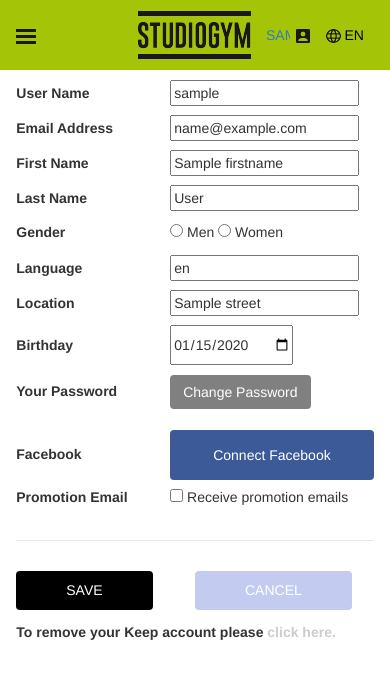
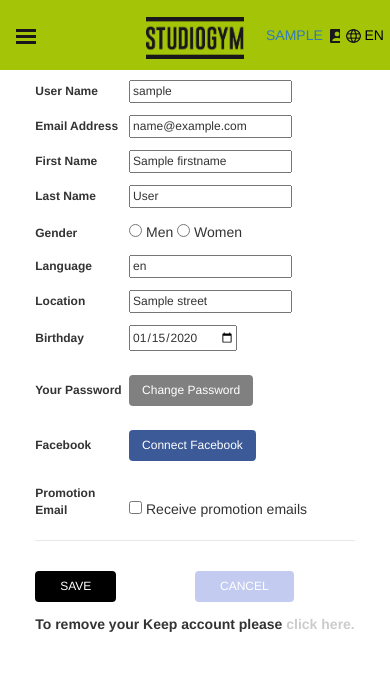
Before and after one commit to anbinh/gym, a CakePHP app: the page made by app/View/Users/edit_profile.ctp in a window 390 px wide. Shown: the top 679 px of the page. Run offline with PHP 8.4 and a stand-in for CakePHP, Linux system fonts and the light colour scheme; the template is opened without the code that fills it: most values are stand-ins (such as "Sample title", 1, 10 or a date in 2020); some libraries are stand-ins or nearby versions.

Commit message:
responsive

```diff
--- a/app/View/Layouts/default.ctp
+++ b/app/View/Layouts/default.ctp
@@ -64,20 +64,22 @@ $cakeVersion = __d('cake_dev', 'CakePHP %s', Configure::version())
                     <md-button class="header_button" hide-sm ng-click="exerciseClick()" style="font-size:16px;">{{exercises}}</md-button>
                 </div>
                 <div flex="33" layout="row" layout-align="center center">
-                    <md-button class="logo" ng-click="logoClick()"></md-button>
+                    <md-button class="logo" ng-click="logoClick()"> <img class="logo_img" src="/img/images/logo.png"></md-button>
                 </div>
-                <div flex="33" layout="row" layout-align="end center" style="padding-right:10px;">
+                <div flex="33" layout="row" layout-align="end center" class="login_logout">
                     <?php if(isset($auth_user)):?>
                         <md-button class="right_header_button"  ng-click="signInClick()" style="font-size:14px;">
                             <a href="/Users"><?php echo $auth_user['firstname'].' '.$auth_user['lastname'];?></a>
                         </md-button>
                     <?php endif;?>
                     <md-button class="right_header_button"  ng-click="signInClick()" style="font-size:14px;">
+                        <div>
                         <?php if(isset($auth_user)):?>
-                            <a href="/Users/logout"><img src="/img/images/picto.png"/> Sign out</a>
+                            <a href="/Users/logout"><img src="/img/images/picto.png"/> <p1>Sign out</p1></a>
                         <?php else:?>
-                            <a href="/Users/signup"><img src="/img/images/picto.png"/> Sign in</a>
+                            <a href="/Users/signup"><img src="/img/images/picto.png"/> <p1>Sign in</p1></a>
                         <?php endif;?>
+                        </div>
                     </md-button>
                     <md-button class="right_header_button"  ng-click="engClick()" style="font-size:14px;"
                                dropdown-menu="ddSelectOptions"
--- a/app/View/Users/edit_profile.ctp
+++ b/app/View/Users/edit_profile.ctp
@@ -63,7 +63,7 @@
 				</div>
 				<div class="input_row_register_fb">
 					<label>Facebook</label>
-					<a href="#" class="btn btn_facebook">Connect Facebook</a>
+					<a href="#" class="btn btn_facebook_user_profile">Connect Facebook</a>
 				</div>
 				<div class="input_row_register">
 					<label>Promotion Email</label>
--- a/app/View/Users/signup.ctp
+++ b/app/View/Users/signup.ctp
@@ -57,7 +57,7 @@ padding: 15px 0 15px 0;
 	<div layout="row" layout-align="center center">
 		<div class="main_content_register arrow_box">
 			<h1 class="sub">Sign Up</h1>
-			<h2 style="margin-top:0px; margin-bottom:35px;">Nice To Meet You</h2>
+			<h2 class="sub_nice_to_meet_you">Nice To Meet You</h2>
 			<a href="javascript:;" class="btn btn_facebook">Sign up with Facebook</a>
 			<h4 style="margin-bottom:0;">or</h4>
 			<form class="frm_register" name="signup_form">
@@ -95,7 +95,7 @@ padding: 15px 0 15px 0;
 <script type="text/javascript">
 FB.init({
     appId: '607706552694436',
-   // appId: '609280322537059', // gym.miratik.com account test
+    //appId: '609280322537059', // gym.miratik.com account test
     status: true,
     cookie: true,
     oauth: true
--- a/app/webroot/css/style.css
+++ b/app/webroot/css/style.css
@@ -27,7 +27,7 @@ margin: 0 30px 25px 30px;
     width: 20px;
 }
 .logo{
-    background: url("/img/images/logo.png") no-repeat !important;
+    /*background: url("/img/images/logo.png") no-repeat !important;*/
     width: 113px;
     height: 48px;
     border-radius: 0 !important;
@@ -114,16 +114,6 @@ margin: 0 30px 25px 30px;
 
 }
 
-@media (max-width: 1280px) {
-    .toolbar-title {
-        padding: 0;
-    }
-
-    #content{
-        width: 100%;
-        margin: 0;
-    }
-}
 .region{
     padding-left: 30px;
     border-bottom: 1px solid #ccc;
@@ -294,12 +284,28 @@ margin: 0 30px 25px 30px;
 .error{
     color: red;
 }
-@media (max-width: 610px) {
-   .main_content_register{
-        padding-left: 0px;
-        padding-right: 0px;
-    }
+.btn_facebook_user_profile{
+    background: #3c5a98;
+    font-size: .875rem;
+    padding: 1em 3em !important;
+    border-radius: 4px;
+    text-decoration: none;
+    color: white;
 }
+.sub_nice_to_meet_you{
+    margin-top:0px;
+    margin-bottom:35px;
+}
+.login_logout{
+    padding-right:10px;
+}
+.logo_img{
+    width: 102px;
+}
+input[type=date]{
+    line-height: 20px !important;
+}
+
 @media (max-width: 720px) {
    .advertisement{
        display: none !important;
@@ -311,3 +317,81 @@ margin: 0 30px 25px 30px;
         padding: 10px 0 10px 0;
     }
 }
+
+@media (max-width: 1280px) {
+    .toolbar-title {
+        padding: 0;
+    }
+
+    #content{
+        width: 100%;
+        margin: 0;
+    }
+}
+@media (max-width: 640px) {
+    .user_profile label{
+        width: 90px;
+
+        font-size: 12px;
+    }
+    .user_profile input{
+        font-size: 12px;
+    }
+    .btn_change_pass{
+        font-size: 12px !important;
+        padding: 0.5em 1em !important;
+    }
+    .btn_facebook_user_profile{
+        font-size: 12px !important;
+        padding: 0.5em 1em !important;
+    }
+    .btn_change_save{
+        font-size: 12px !important;
+        padding: 0.5em 2em !important;
+    }
+    .btn_change_cancel{
+        font-size: 12px !important;
+        padding: 0.5em 2em !important;
+    }
+
+    .main_content_register{
+        padding-left: 30px;
+        padding-right: 30px;
+        padding-bottom: 20px;
+    }
+    .sub{
+        margin-top: 20px;
+        font-size: 12px;
+    }
+    .sub_nice_to_meet_you{
+        margin-top:0px;
+        margin-bottom:25px;
+        font-size: 20px;
+    }
+    .btn_facebook {
+        font-size: 15px !important;
+        padding: 0.5em 1em !important;
+    }
+    .register_input_set{
+        width: 200px !important;
+    }
+    .btn_next_register{
+        font-size: 15px;
+        padding: 0.5em 2em !important;
+    }
+    .back_to_login{
+        padding: 10px 0;
+    }
+    .login_logout{
+        padding-right: 0;
+    }
+    .login_logout p1{
+        display: none;
+    }
+    .wrap-dd-menu{
+        padding: 0 !important;
+    }
+    .logo_img{
+        width: 98px;
+    }
+}
```
